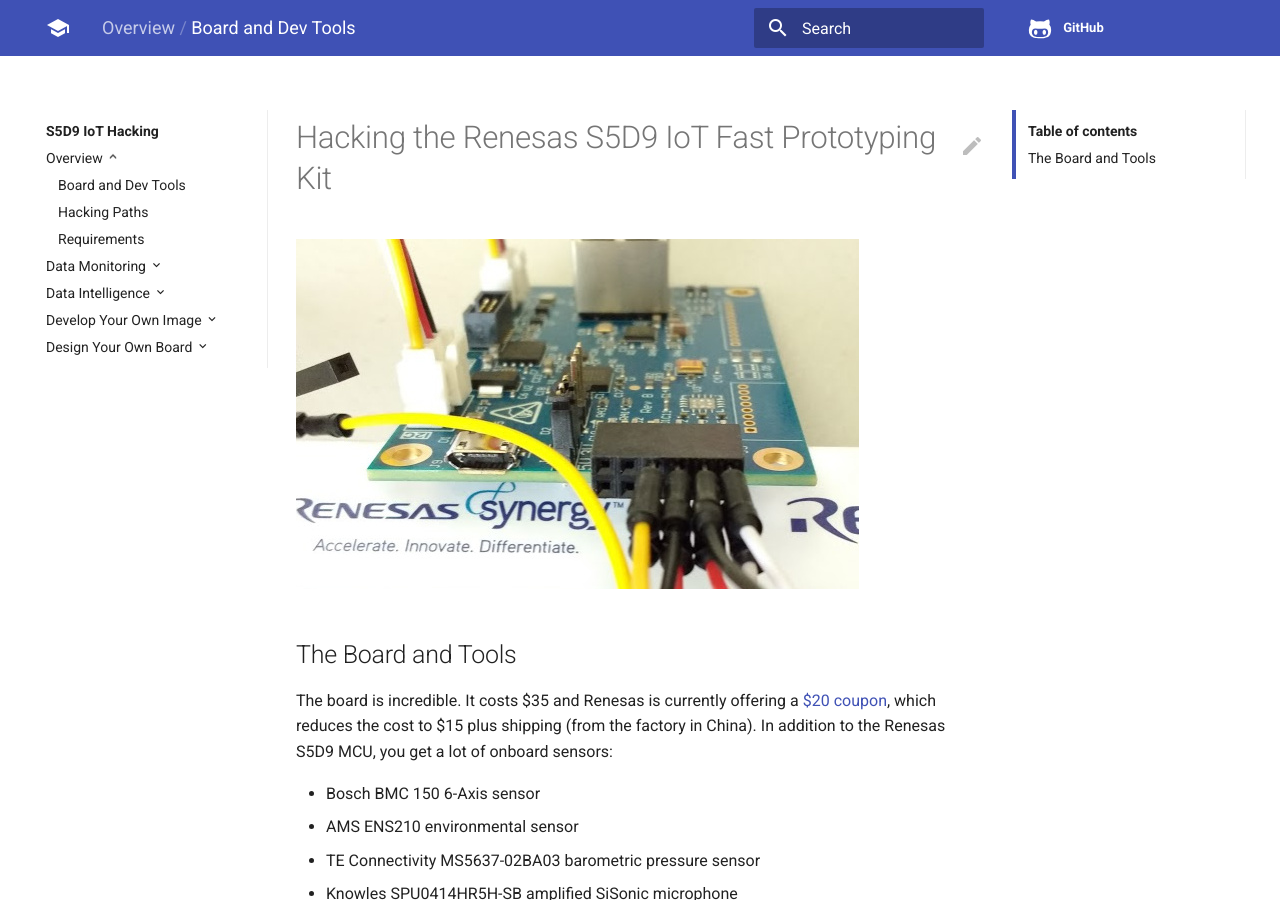
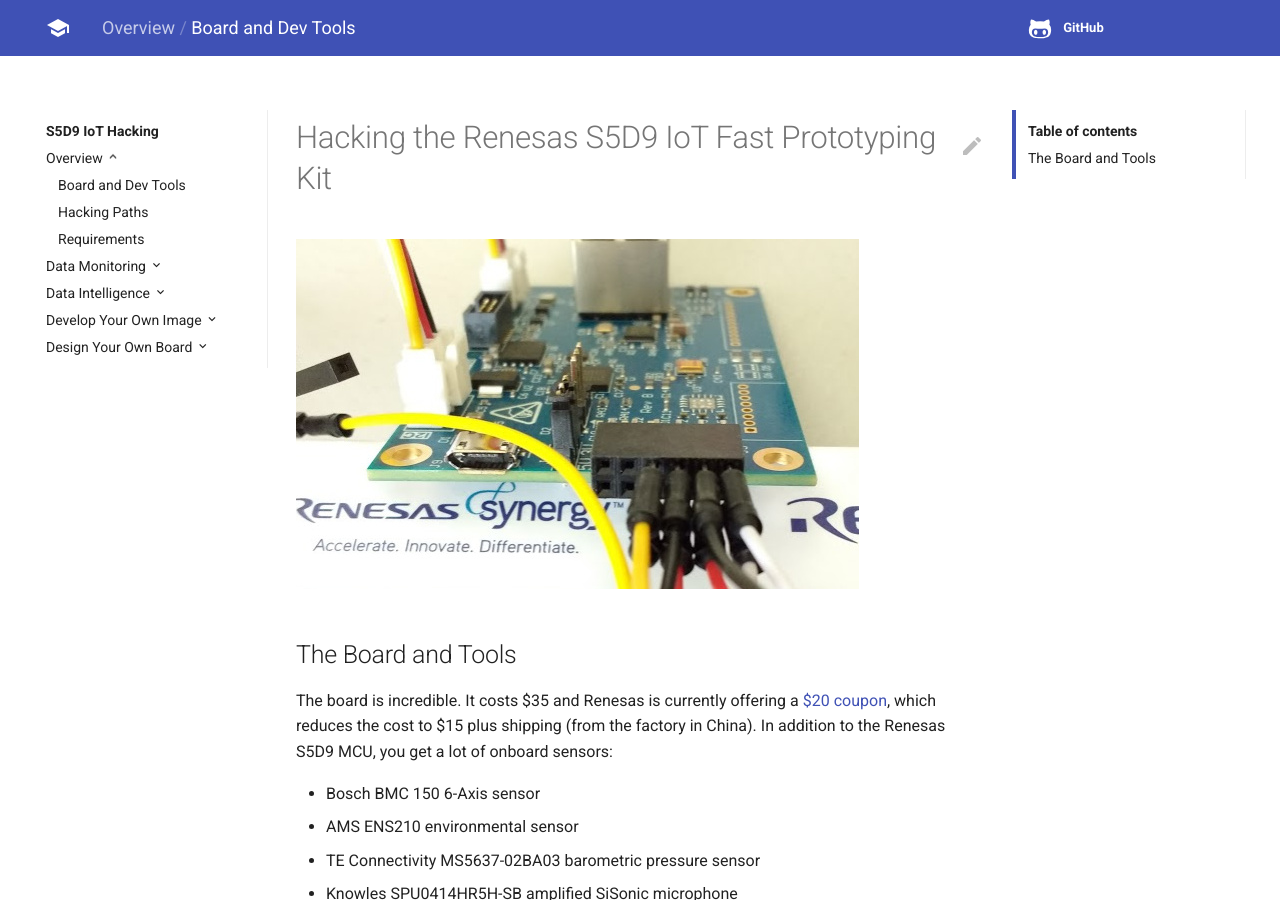
Before and after one commit to codetricity/s5d9-hacking, an MkDocs documentation site: the page built from docs/index.md, in a window 1280 px wide and 900 px high. Built offline with MkDocs 1.6.1 and Material for MkDocs 9.7.7, drawn with Linux system fonts in a browser that asks for light colours; old or Windows-style settings are respelled for this version of MkDocs.

Commit message:
disabled search box

```diff
--- a/theme/material/partials/search.html
+++ b/theme/material/partials/search.html
@@ -2,11 +2,11 @@
 <div class="md-search" data-md-component="search" role="dialog">
   <label class="md-search__overlay" for="search"></label>
   <div class="md-search__inner">
-    <form class="md-search__form" name="search">
+    <!-- <form class="md-search__form" name="search">
       <input type="text" class="md-search__input" name="query" required placeholder="{{ lang.t('search.placeholder') }}" autocapitalize="off" autocorrect="off" autocomplete="off" spellcheck="false" data-md-component="query">
       <label class="md-icon md-search__icon" for="search"></label>
       <button type="reset" class="md-icon md-search__icon" data-md-component="reset">close</button>
-    </form>
+    </form> -->
     <div class="md-search__output">
       <div class="md-search__scrollwrap" data-md-scrollfix>
         <div class="md-search-result" data-md-component="result" data-md-lang-search="{{ lang.t('search.languages') }}" data-md-lang-tokenizer="{{ lang.t('search.tokenizer') }}">
```
